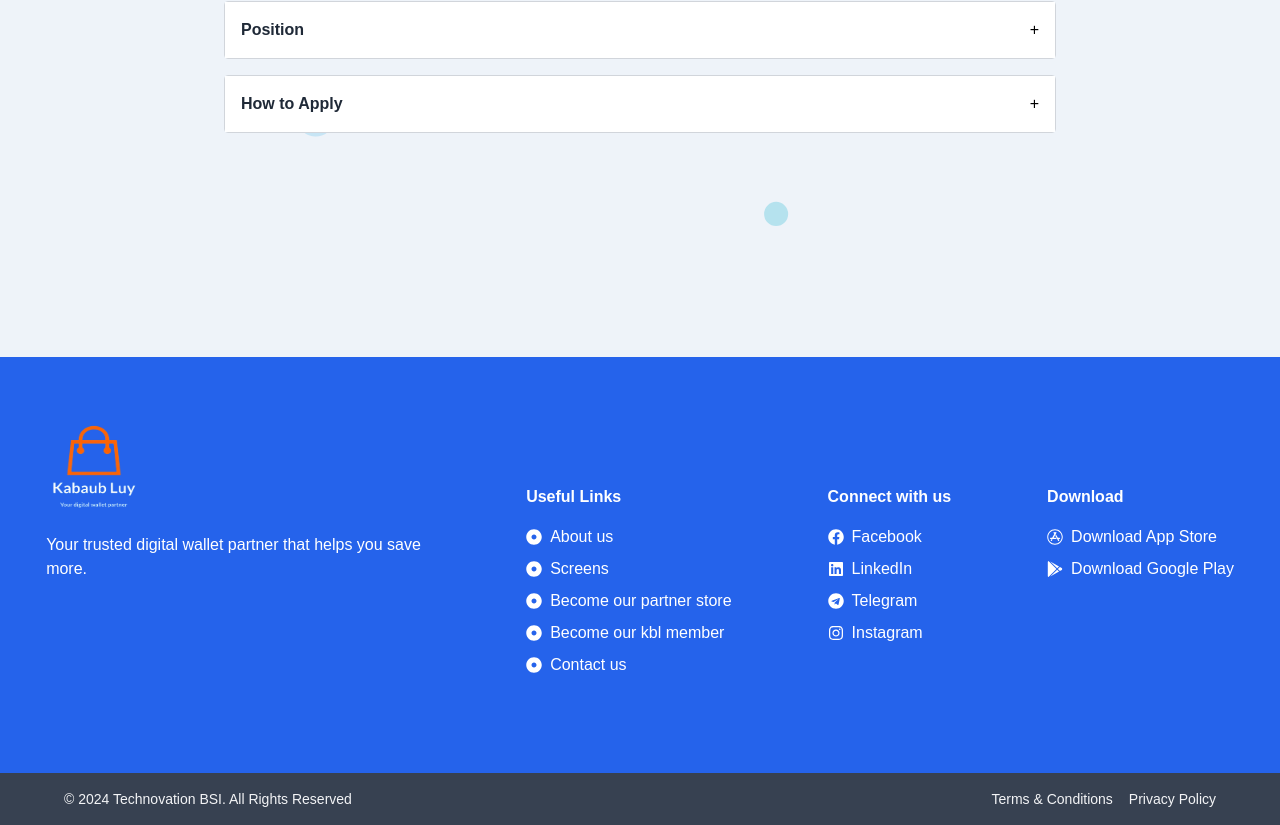
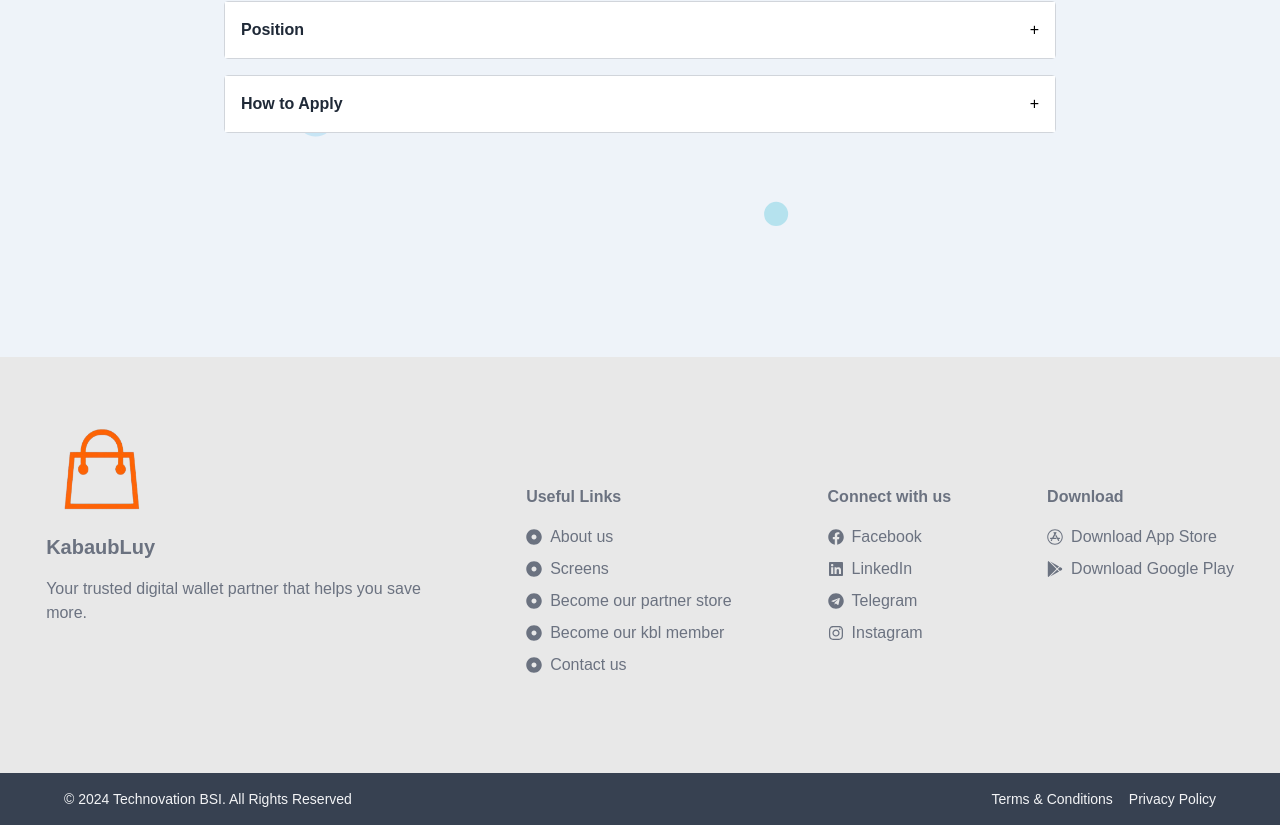
Before and after one commit to ThievLin/kabaubluy, a Next.js app: page /career in a window 1280 px wide. Shown: the part 513-1338 px from the top of the page. Built offline with nearby package versions, Linux system fonts and the light colour scheme.

Commit message:
logo browser tab and footer bg

```diff
--- a/app/components/Footer.tsx
+++ b/app/components/Footer.tsx
@@ -4,13 +4,13 @@ import { FaFacebook, FaLinkedin, FaTelegram, FaInstagram, FaAppStore, FaGooglePl
 
 const Footer = () => {
   return (
-    <div className="bg-blue-600 text-white">
+    <div className="bg-[#e8e8e8] text-gray-500">
       <div className="flex flex-col md:flex-row items-start">
         <div className="flex flex-col sm:flex-row justify-between m-auto space-y-4 md:space-y-16 space-x-2 md:space-x-8 lg:space-x-24 md:px-4 py-10 md:py-12 lg:py-16">
           {/* Logo and Introduction */}
           <div className="space-y-4">
-            <Image src="/images/logo.png" alt="Logo" width={100} height={100} className="w-24 h-24 mr-2" />
-            {/* <h1 className="text-xl font-bold">KabaubLuy</h1> */}
+            <Image src="/images/logofoot.png" alt="Logo" width={100} height={100} className="w-28 h-24 mr-2" />
+            <h1 className="text-xl font-bold">KabaubLuy</h1>
             <p className="text-muted-foreground mb-6 md:mb-0 max-w-sm">
               Your trusted digital wallet partner that helps you save more.
             </p>
--- a/app/layout.tsx
+++ b/app/layout.tsx
@@ -17,7 +17,10 @@ const geistMono = localFont({
 
 export const metadata: Metadata = {
   title: "Kabaubluy",
-  description: "Generated by Kabaubluy",
+  description: "Generated by Kabaubluy Technical",
+  icons: {
+    icon: '/images/logofoot.png',
+  },
 };
 
 export default function RootLayout({
--- a/app/page.tsx
+++ b/app/page.tsx
@@ -8,7 +8,7 @@ export default function Home() {
   return (
     <>
       <div className="relative w-full h-screen bg-cover bg-center" style={{ backgroundImage: `url(${bgImage.src})` }}>
-      <div className="flex items-center justify-center h-full px-8 bg-black bg-opacity-10">
+      <div className="flex items-center justify-center h-full px-8 bg-blue-600 bg-opacity-10">
         <div className="flex flex-col md:flex-row items-center max-w-5xl">
           {/* Image on the left */}
           <div className="mb-4 md:mb-0 md:mr-6 w-[30%]">
```
Also changed, not shown: public/images/logofoot.png (added).
